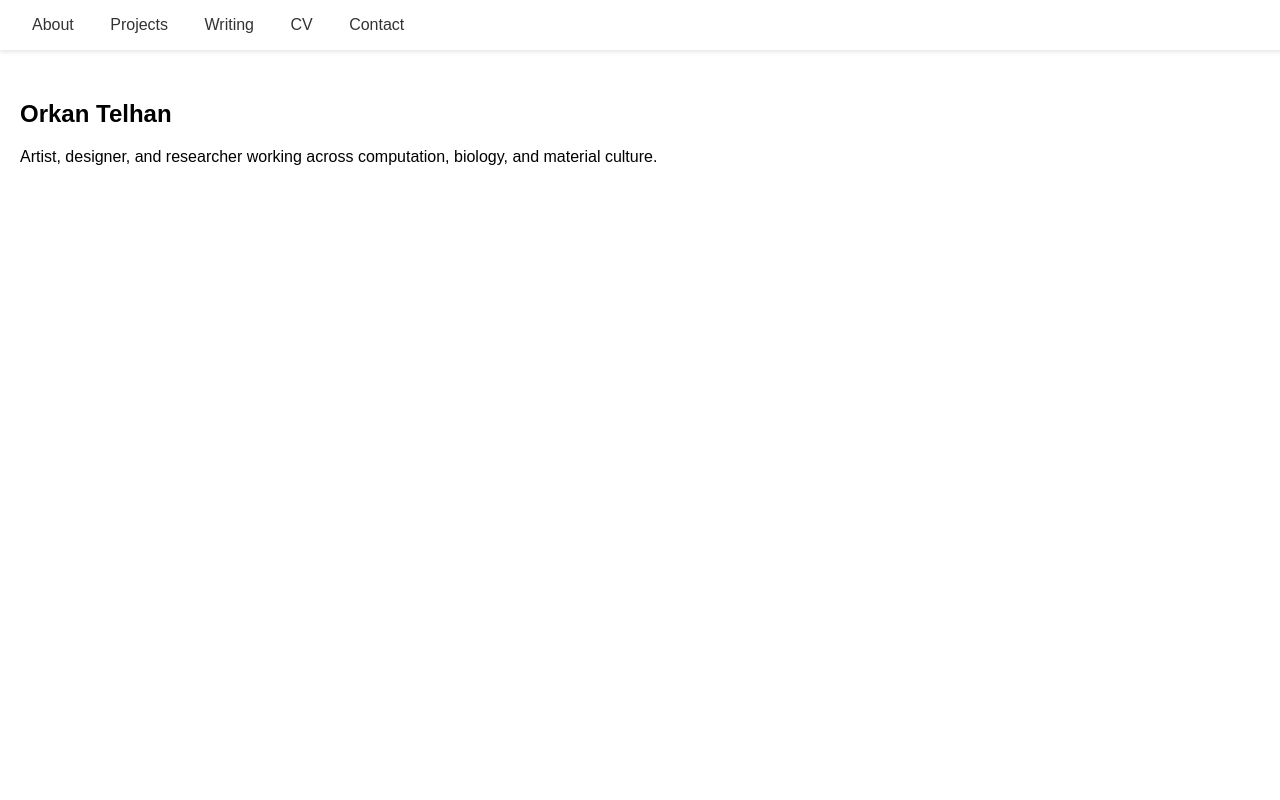
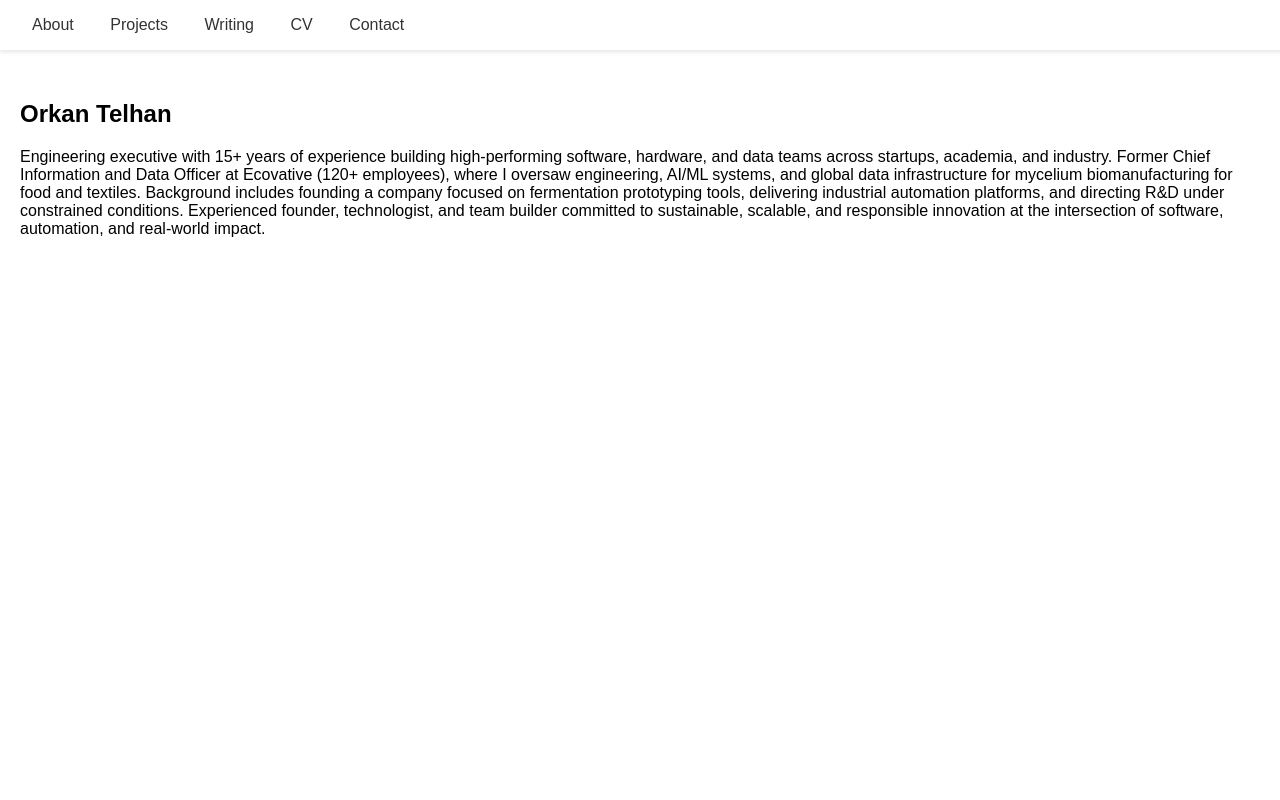
Before and after one commit to otelhan/otelhan.github.io, a plain HTML site: page index.html in a window 1280 px wide. Shown: the top 800 px of the page. Drawn offline with Linux system fonts and the light colour scheme.

Commit message:
Updated bio

```diff
--- a/index.html
+++ b/index.html
@@ -52,7 +52,7 @@
 
   <section id="about">
     <h1>Orkan Telhan</h1>
-    <p>Artist, designer, and researcher working across computation, biology, and material culture.</p>
+    <p>Engineering executive with 15+ years of experience building high-performing software, hardware, and data teams across startups, academia, and industry. Former Chief Information and Data Officer at Ecovative (120+ employees), where I oversaw engineering, AI/ML systems, and global data infrastructure for mycelium biomanufacturing for food and textiles. Background includes founding a company focused on fermentation prototyping tools, delivering industrial automation platforms, and directing R&D under constrained conditions. Experienced founder, technologist, and team builder committed to sustainable, scalable, and responsible innovation at the intersection of software, automation, and real-world impact.</p>
   </section>
 
 <section id="projects">
```
